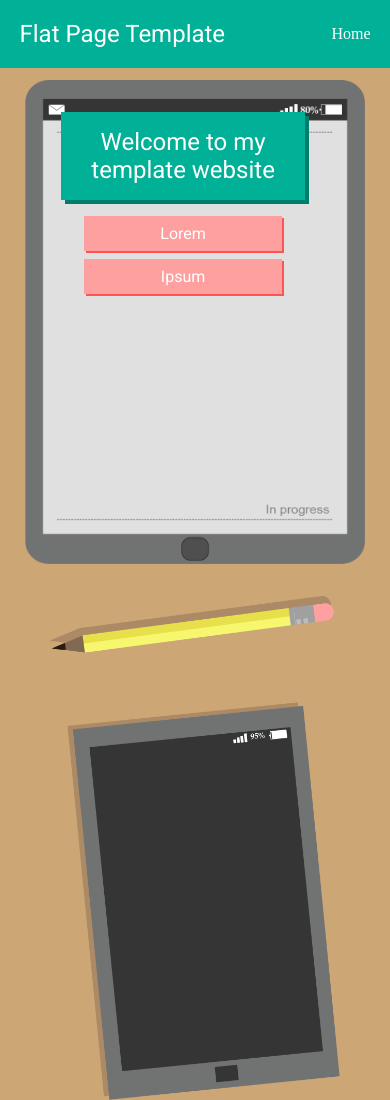
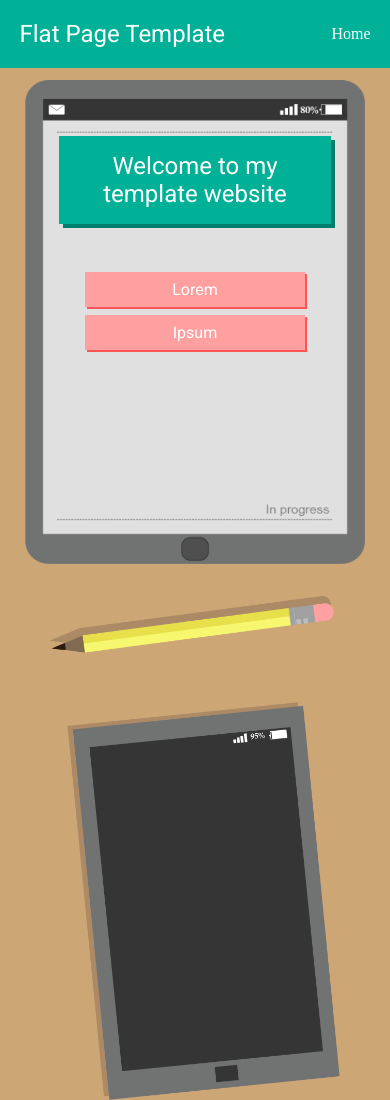
Before and after one commit to SaimonAraque/FlatDesign, a plain HTML site: page index.html in a window 390 px wide. Shown: the top 1100 px of the page. Drawn offline with Linux system fonts and the light colour scheme.

Commit message:
fixed tablet title

```diff
--- a/css/styles.css
+++ b/css/styles.css
@@ -114,8 +114,8 @@ ul {
       margin-top: 0; } }
 
 .tablet-screen {
-  margin-left: 10%;
-  margin-right: 17%;
+  width: 81%;
+  margin: 0 auto;
   text-align: center;
   color: white;
   padding-top: 16px;
@@ -133,9 +133,10 @@ ul {
   -webkit-box-shadow: 4px 4px 0px 0px #007d6b;
           box-shadow: 4px 4px 0px 0px #007d6b;
   font-size: 24px;
-  margin: 0 auto; }
+  margin: 40px auto; }
   @media screen and (min-width: 580px) {
     .tablet__title {
+      margin-top: 0;
       padding-top: 32px;
       padding-bottom: 32px;
       font-size: 32px; } }
```
